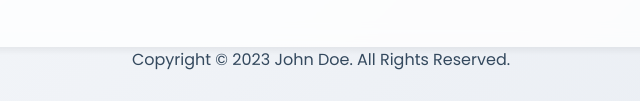
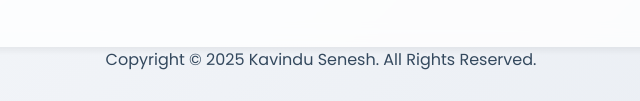
Before and after one commit to KavinduSenesh/My-Portfolio, a plain HTML site: page index.html in a window 1280 px wide. Shown: the part 4966-5067 px from the top of the page, 319-959 px from the left. Drawn offline with Linux system fonts and the light colour scheme.

Commit message:
Update copyright year and footer styling for consistency

```diff
--- a/index.html
+++ b/index.html
@@ -491,7 +491,7 @@
           </ul>
         </div>
       </nav>
-      <p>Copyright &#169; 2023 John Doe. All Rights Reserved.</p>
+      <p>Copyright &#169; 2025 Kavindu Senesh. All Rights Reserved.</p>
     </footer>
     <script src="script.js"></script>
   </body>
```
Also changed, not shown: style.css (line endings or trailing spaces).
